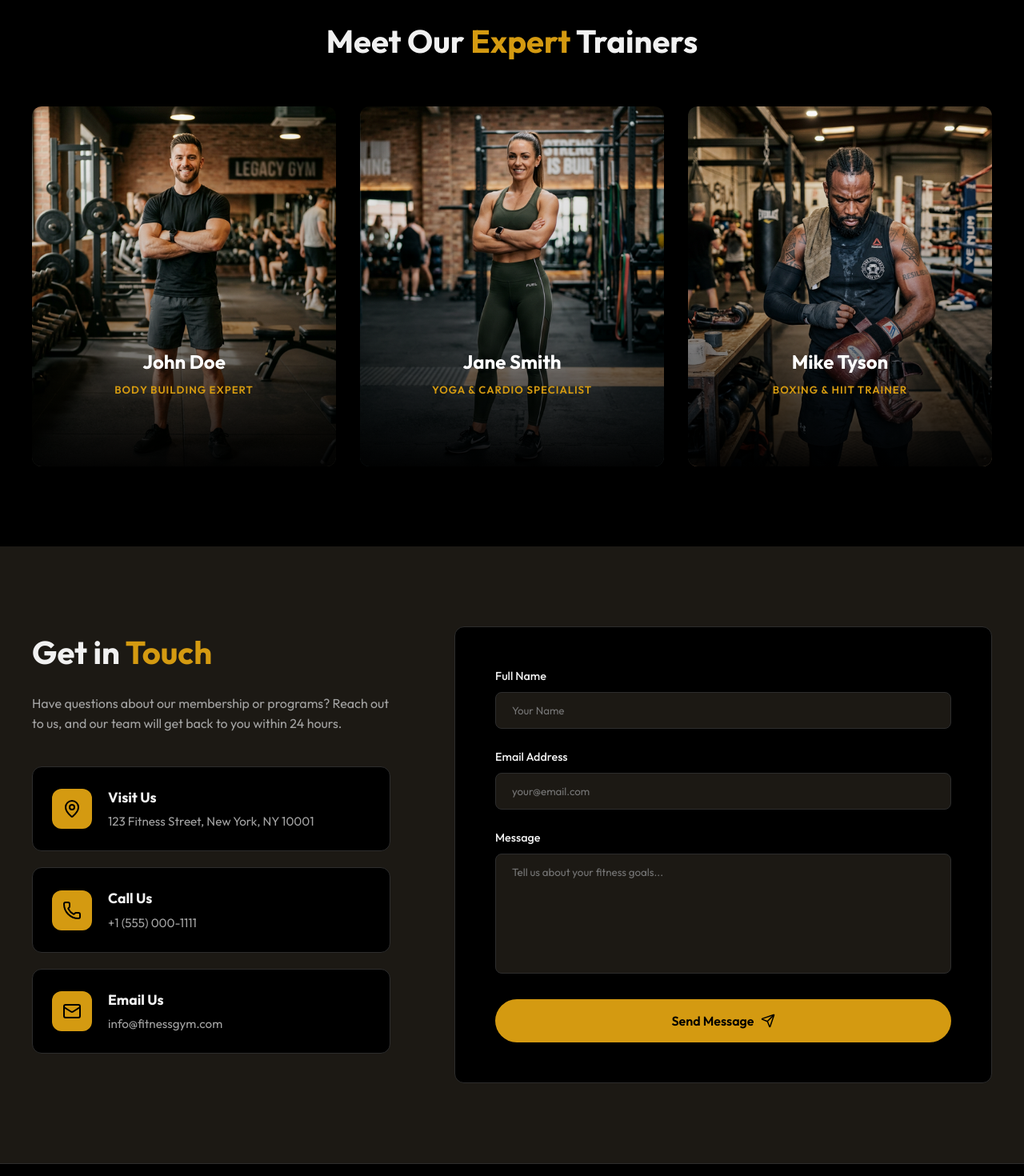
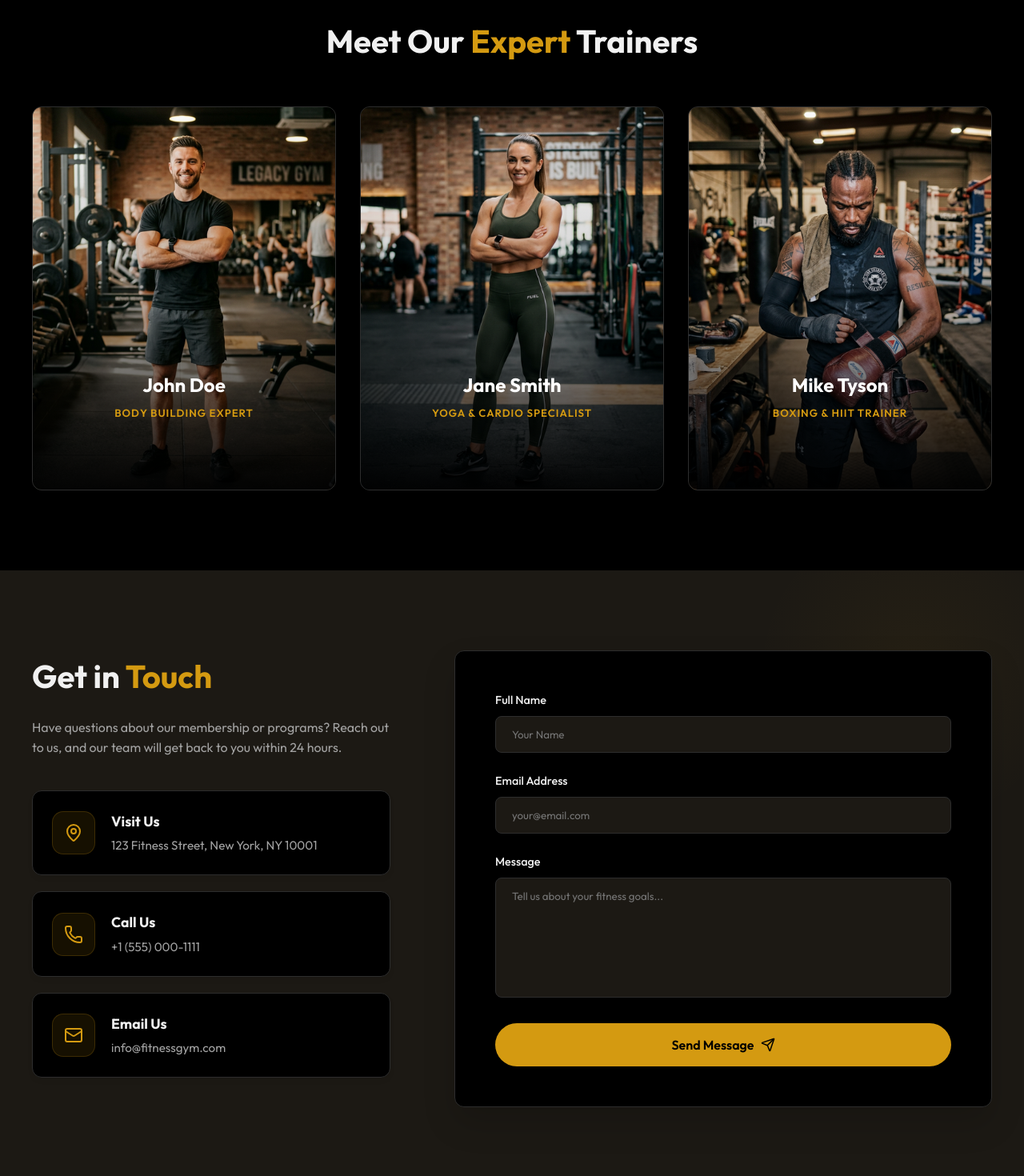
Before and after one commit to Msahan16/Fitness, a Next.js app: page / in a window 1280 px wide. Shown: the part 2660-4130 px from the top of the page at 80% size. Built offline with nearby package versions, Linux system fonts and the light colour scheme.

Commit message:
style: enhance contact section and restore premium depth across the site

```diff
--- a/src/components/Contact.module.css
+++ b/src/components/Contact.module.css
@@ -1,5 +1,19 @@
 .contact {
   background: var(--surface);
+  position: relative;
+  overflow: hidden;
+}
+
+.contact::before {
+  content: '';
+  position: absolute;
+  top: -10%;
+  right: -5%;
+  width: 400px;
+  height: 400px;
+  background: radial-gradient(circle, rgba(212, 154, 17, 0.05) 0%, transparent 70%);
+  z-index: 1;
+  pointer-events: none;
 }
 
 .contactGrid {
@@ -31,17 +45,33 @@
   align-items: center;
   gap: 20px;
   border: 1px solid var(--border);
+  transition: var(--transition);
+  box-shadow: 0 4px 6px rgba(0, 0, 0, 0.05);
+}
+
+.infoCard:hover {
+  transform: translateX(10px);
+  border-color: var(--primary);
+  box-shadow: 0 10px 20px rgba(0, 0, 0, 0.1);
 }
 
 .iconWrapper {
-  width: 50px;
-  height: 50px;
-  background: var(--primary);
-  color: #000;
-  border-radius: 12px;
+  width: 54px;
+  height: 54px;
+  background: rgba(212, 154, 17, 0.1);
+  color: var(--primary);
+  border-radius: 14px;
   display: flex;
   align-items: center;
   justify-content: center;
+  transition: var(--transition);
+  border: 1px solid rgba(212, 154, 17, 0.2);
+}
+
+.infoCard:hover .iconWrapper {
+  background: var(--primary);
+  color: #000;
+  transform: scale(1.1);
 }
 
 .infoCard div h4 {
@@ -59,6 +89,9 @@
   padding: 50px;
   border-radius: var(--border-radius);
   border: 1px solid var(--border);
+  box-shadow: 0 20px 40px rgba(0, 0, 0, 0.15);
+  position: relative;
+  z-index: 2;
 }
 
 .formGroup {
@@ -86,7 +119,8 @@
 .input:focus, .textarea:focus {
   outline: none;
   border-color: var(--primary);
-  background: var(--surface-hover);
+  background: var(--background);
+  box-shadow: 0 0 0 4px rgba(212, 154, 17, 0.1);
 }
 
 .textarea {
--- a/src/components/Contact.tsx
+++ b/src/components/Contact.tsx
@@ -56,27 +56,26 @@ const Contact = () => {
             </p>
 
             <div className={styles.infoCards}>
-              <div className={styles.infoCard}>
-                <div className={styles.iconWrapper}><MapPin size={24} /></div>
-                <div>
-                  <h4>Visit Us</h4>
-                  <p>123 Fitness Street, New York, NY 10001</p>
-                </div>
-              </div>
-              <div className={styles.infoCard}>
-                <div className={styles.iconWrapper}><Phone size={24} /></div>
-                <div>
-                  <h4>Call Us</h4>
-                  <p>+1 (555) 000-1111</p>
-                </div>
-              </div>
-              <div className={styles.infoCard}>
-                <div className={styles.iconWrapper}><Mail size={24} /></div>
-                <div>
-                  <h4>Email Us</h4>
-                  <p>info@fitnessgym.com</p>
-                </div>
-              </div>
+              {[
+                { icon: <MapPin size={24} />, title: "Visit Us", content: "123 Fitness Street, New York, NY 10001" },
+                { icon: <Phone size={24} />, title: "Call Us", content: "+1 (555) 000-1111" },
+                { icon: <Mail size={24} />, title: "Email Us", content: "info@fitnessgym.com" }
+              ].map((item, index) => (
+                <motion.div
+                  key={index}
+                  className={styles.infoCard}
+                  initial={{ opacity: 0, y: 20 }}
+                  whileInView={{ opacity: 1, y: 0 }}
+                  viewport={{ once: true }}
+                  transition={{ delay: index * 0.1 }}
+                >
+                  <div className={styles.iconWrapper}>{item.icon}</div>
+                  <div>
+                    <h4>{item.title}</h4>
+                    <p>{item.content}</p>
+                  </div>
+                </motion.div>
+              ))}
             </div>
           </motion.div>
 
@@ -123,15 +122,17 @@ const Contact = () => {
                 {errors.message && <span className={styles.error}>{errors.message.message}</span>}
               </div>
 
-              <button
+              <motion.button
                 type="submit"
                 disabled={isSubmitting}
                 className={`${styles.submitBtn} btn btn-primary`}
+                whileHover={{ scale: 1.02 }}
+                whileTap={{ scale: 0.98 }}
               >
                 {isSubmitting ? "Sending..." : (
                   <>Send Message <Send size={18} /></>
                 )}
-              </button>
+              </motion.button>
             </form>
           </motion.div>
         </div>
--- a/src/components/Services.module.css
+++ b/src/components/Services.module.css
@@ -9,10 +9,11 @@
 }
 
 .card {
-  background: var(--background);
+  background: var(--surface);
   padding: 40px;
   border-radius: var(--border-radius);
   border: 1px solid var(--border);
+  box-shadow: 0 10px 30px rgba(0, 0, 0, 0.05);
   transition: var(--transition);
   text-align: center;
 }
@@ -21,18 +22,21 @@
   transform: translateY(-10px);
   border-color: var(--primary);
   background: var(--surface-hover);
+  box-shadow: 0 20px 40px rgba(0, 0, 0, 0.1);
 }
 
 .iconWrapper {
   width: 70px;
   height: 70px;
-  background: rgba(255, 157, 0, 0.1);
+  background: rgba(212, 154, 17, 0.1);
   color: var(--primary);
+  border-radius: 20px;
   display: flex;
   align-items: center;
   justify-content: center;
-  border-radius: 12px;
   margin: 0 auto 24px;
+  border: 1px solid rgba(212, 154, 17, 0.2);
+  transition: var(--transition);
 }
 
 .card h3 {
--- a/src/components/Trainers.module.css
+++ b/src/components/Trainers.module.css
@@ -12,7 +12,11 @@
   position: relative;
   border-radius: var(--border-radius);
   overflow: hidden;
-  height: 450px;
+  height: 480px;
+  border: 1px solid var(--border);
+  background: var(--surface);
+  box-shadow: 0 10px 30px rgba(0, 0, 0, 0.15);
+  transition: var(--transition);
 }
 
 .card::after {
```
